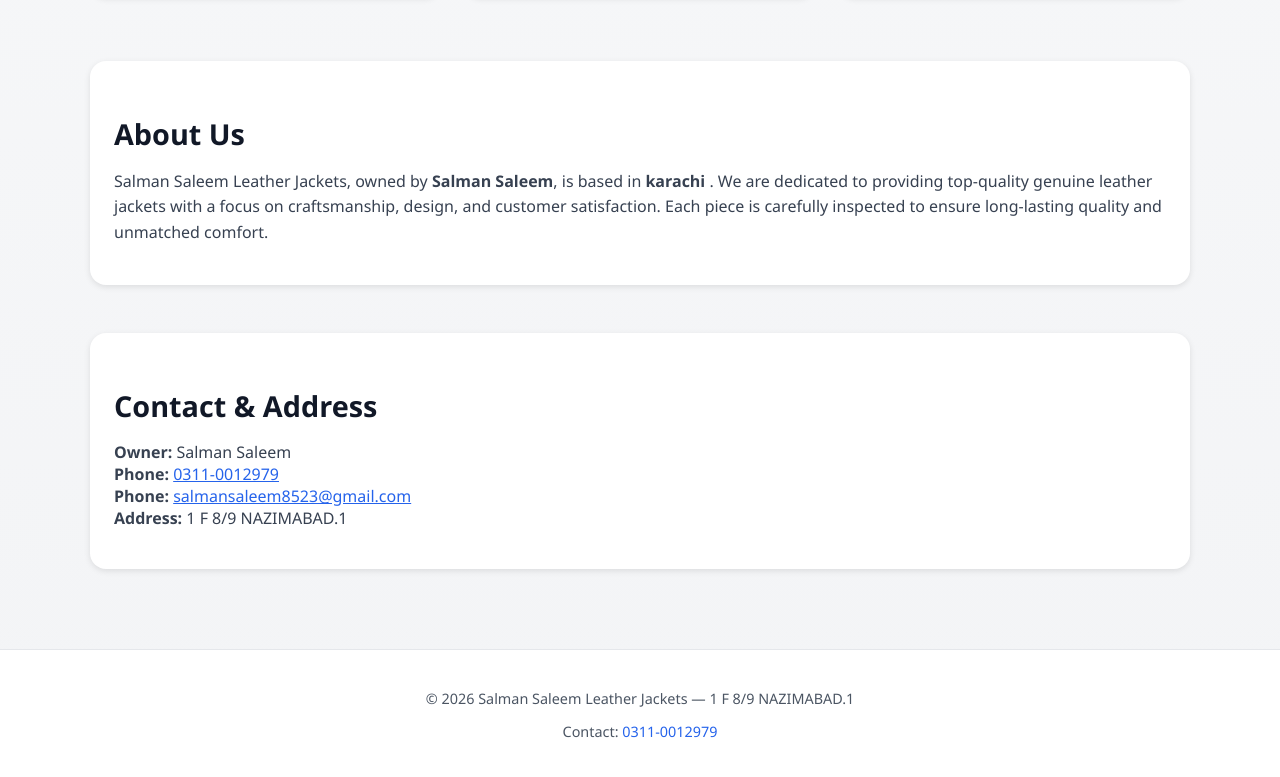
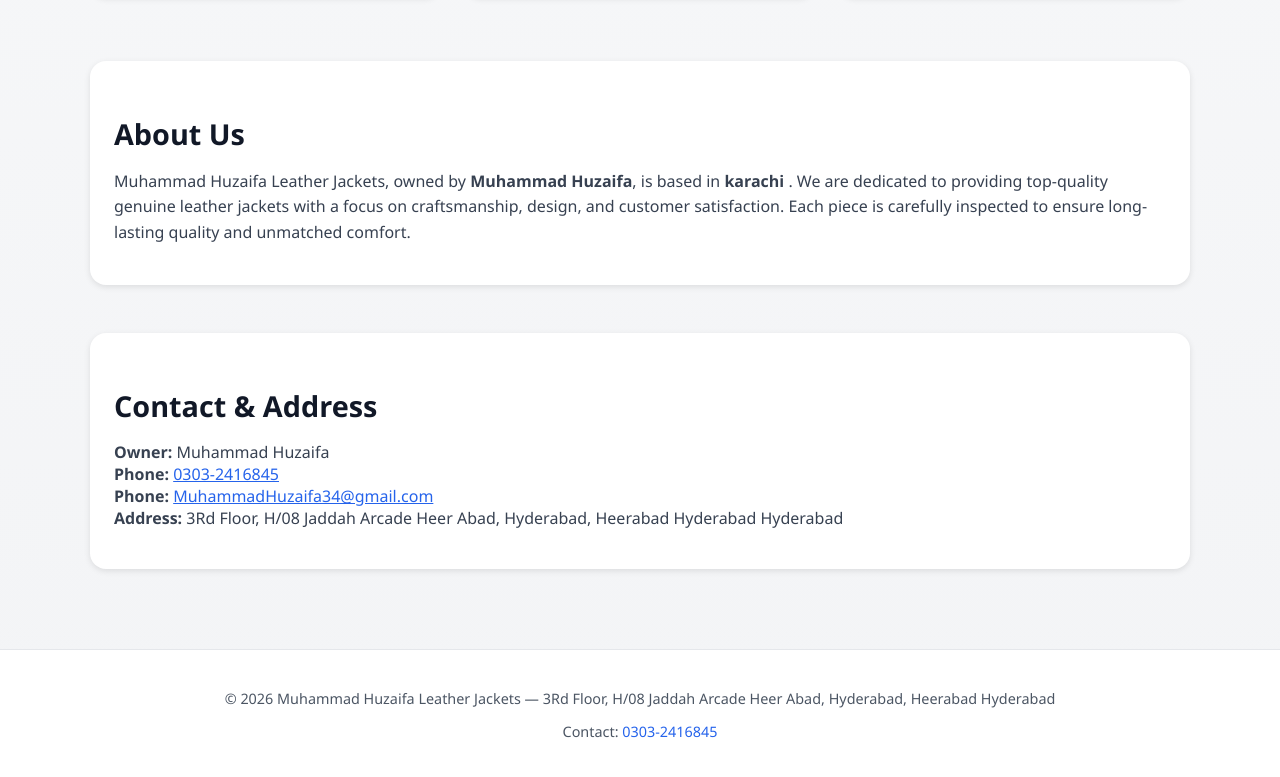
Before and after one commit to salmansaleem2/Muhammad-Huzaifa, a plain HTML site: page index.html in a window 1280 px wide. Shown: the part 1163-1940 px from the top of the page. Drawn offline with Linux system fonts and the light colour scheme.

Commit message:
first commit

```diff
--- a/index.html
+++ b/index.html
@@ -3,7 +3,7 @@
   <head>
     <meta charset="UTF-8" />
     <meta name="viewport" content="width=device-width, initial-scale=1.0" />
-    <title>Salman Saleem Leather Jackets</title>
+    <title>Muhammad Huzaifa Leather Jackets</title>
     <style>
       body {
         font-family: "Segoe UI", Tahoma, Geneva, Verdana, sans-serif;
@@ -162,9 +162,9 @@
           "
         >
           <div>
-            <h1>Salman Saleem Leather Jackets</h1>
+            <h1>Muhammad Huzaifa Leather Jackets</h1>
             <p style="color: #6b7280; font-size: 0.9rem">
-              Owned by Salman Saleem — Premium Leather Outerwear in Pakistan
+              Owned by Muhammad Huzaifa — Premium Leather Outerwear in Pakistan
             </p>
           </div>
           <nav>
@@ -184,12 +184,12 @@
             Crafted with Passion. Designed for Perfection.
           </h2>
           <p style="color: #4b5563; font-size: 1.1rem">
-            Salman Saleem Leather Jackets brings you a premium selection of
+            Muhammad Huzaifa Leather Jackets brings you a premium selection of
             handcrafted leather jackets that combine timeless design with
             superior comfort and durability.
           </p>
           <div style="margin-top: 1.5rem">
-            <a href="tel:+923110012979" class="btn">Call to Order</a>
+            <a href="tel:+923032416845" class="btn">Call to Order</a>
           </div>
         </div>
         <div>
@@ -219,12 +219,12 @@
           About Us
         </h3>
         <p style="color: #374151; font-size: 1rem; line-height: 1.6">
-          Salman Saleem Leather Jackets, owned by
-          <strong>Salman Saleem</strong>, is based in <strong>karachi </strong>.
-          We are dedicated to providing top-quality genuine leather jackets with
-          a focus on craftsmanship, design, and customer satisfaction. Each
-          piece is carefully inspected to ensure long-lasting quality and
-          unmatched comfort.
+          Muhammad Huzaifa Leather Jackets, owned by
+          <strong>Muhammad Huzaifa</strong>, is based in
+          <strong>karachi </strong>. We are dedicated to providing top-quality
+          genuine leather jackets with a focus on craftsmanship, design, and
+          customer satisfaction. Each piece is carefully inspected to ensure
+          long-lasting quality and unmatched comfort.
         </p>
       </section>
 
@@ -233,28 +233,31 @@
           Contact & Address
         </h3>
         <ul style="list-style: none; padding: 0; color: #374151">
-          <li><strong>Owner:</strong> Salman Saleem</li>
+          <li><strong>Owner:</strong> Muhammad Huzaifa</li>
           <li>
             <strong>Phone:</strong>
-            <a href="tel:+923110012979" style="color: #2563eb">0311-0012979</a>
+            <a href="tel:+923032416845" style="color: #2563eb">0303-2416845</a>
           </li>
           <li>
             <strong>Phone:</strong>
-            <a href="mailto:salmansaleem8523@gmail.com" style="color: #2563eb">
-              salmansaleem8523@gmail.com
+            <a href="mailto:MuhammadHuzaifa34@gmail.com" style="color: #2563eb">
+              MuhammadHuzaifa34@gmail.com
             </a>
           </li>
-          <li><strong>Address:</strong> 1 F 8/9 NAZIMABAD.1</li>
+          <li>
+            <strong>Address:</strong> 3Rd Floor, H/08 Jaddah Arcade Heer Abad,
+            Hyderabad, Heerabad Hyderabad Hyderabad
+          </li>
         </ul>
       </section>
     </main>
 
     <footer>
       <p>
-        © <span id="year"></span> Salman Saleem Leather Jackets — 1 F 8/9
-        NAZIMABAD.1
+        © <span id="year"></span> Muhammad Huzaifa Leather Jackets — 3Rd Floor,
+        H/08 Jaddah Arcade Heer Abad, Hyderabad, Heerabad Hyderabad
       </p>
-      <p>Contact: <a href="tel:+923110012979">0311-0012979</a></p>
+      <p>Contact: <a href="tel:+923032416845">0303-2416845</a></p>
     </footer>
 
     <script>
@@ -289,7 +292,7 @@
         <p>${p.desc}</p>
         <div style="display:flex;justify-content:space-between;align-items:center;margin-top:0.5rem;">
           <span class="price">${p.price}</span>
-          <button class="btn" onclick="alert('To order, contact: 03110012979')">Order Now</button>
+          <button class="btn" onclick="alert('To order, contact: 03032416845')">Order Now</button>
         </div>
       `;
         productList.appendChild(div);
```
